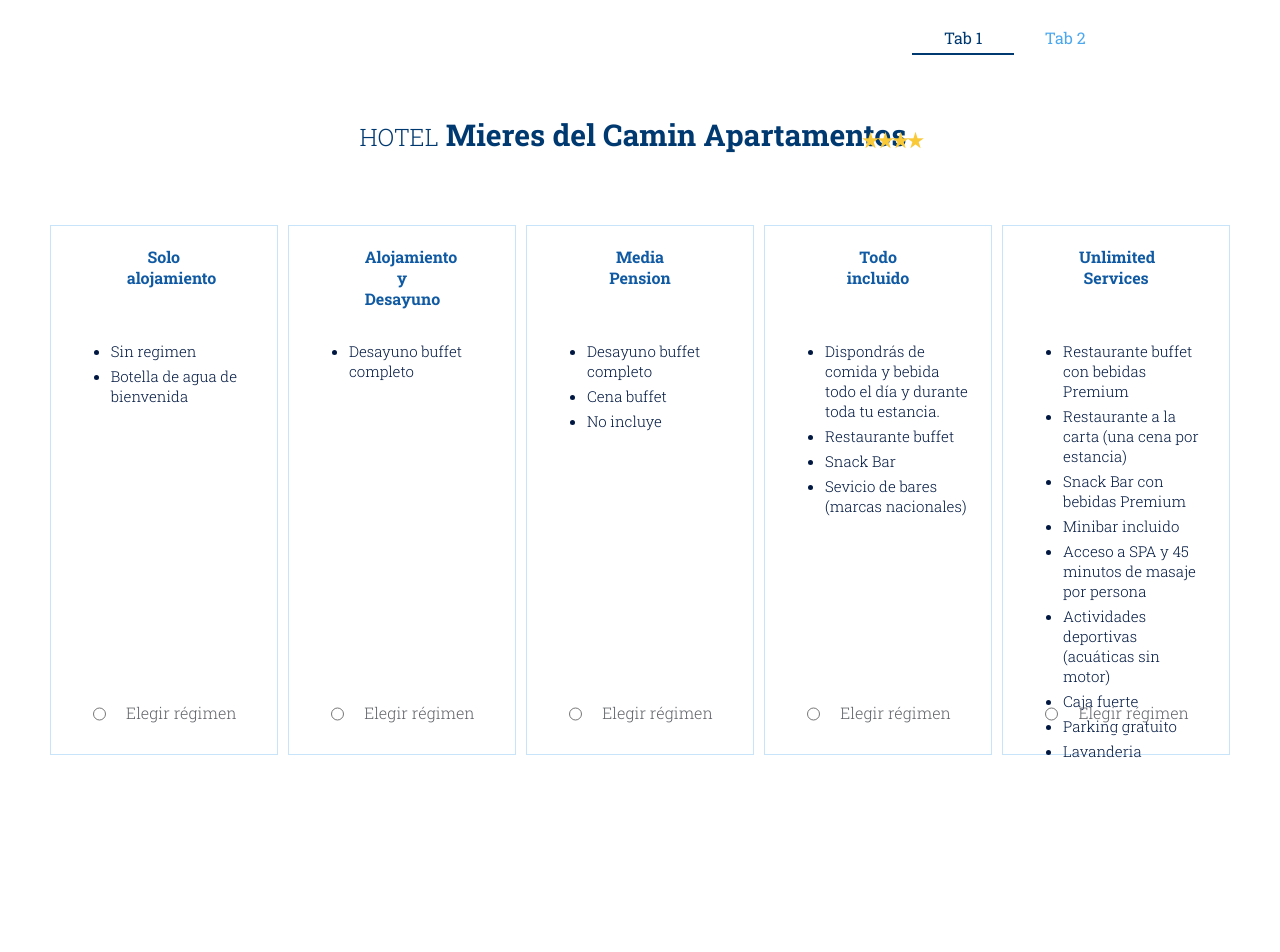
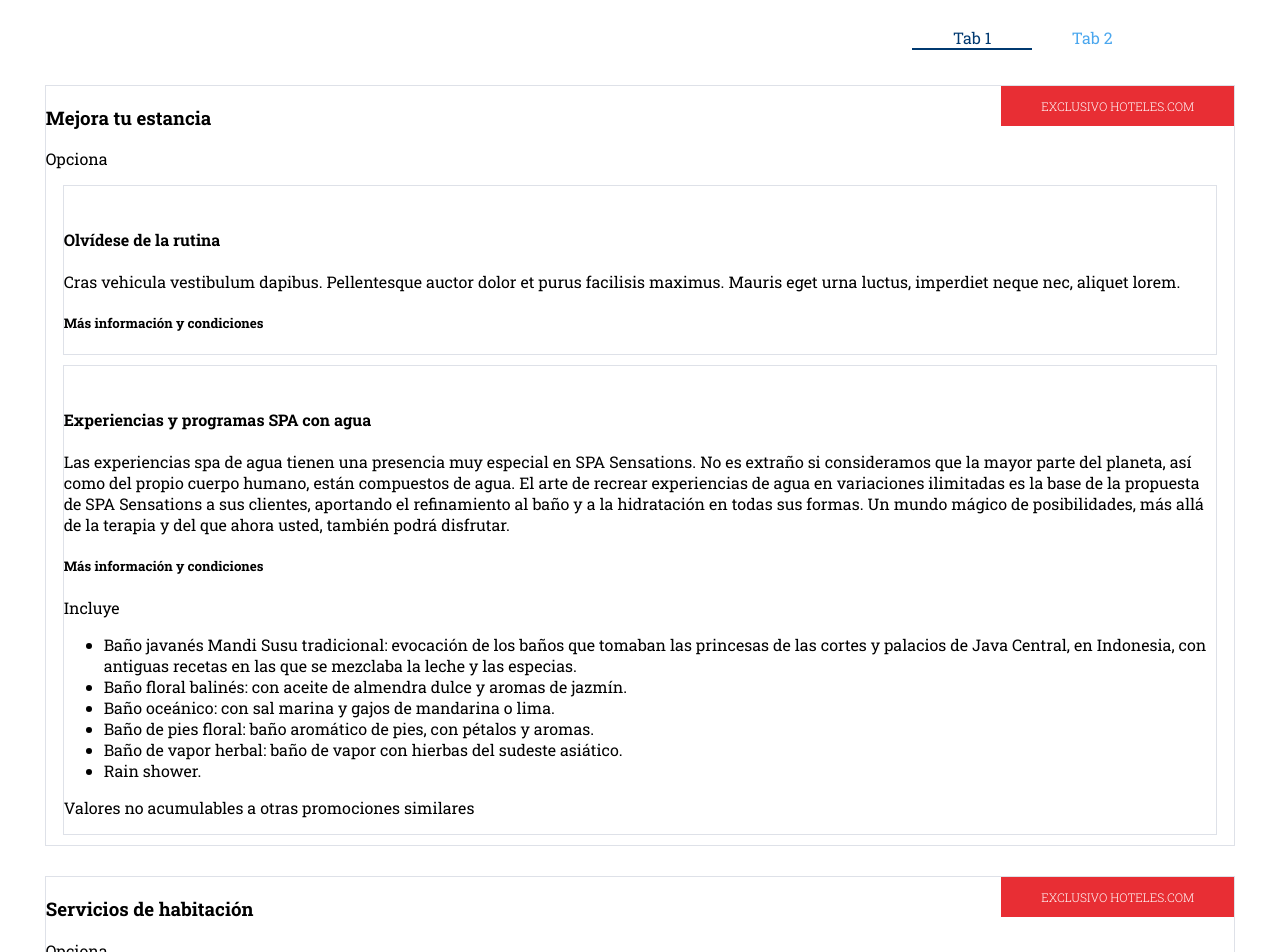
Before and after one commit to marco238/MieresHotel, an Angular app: page /tab2 in a window 1280 px wide. Before the commit this address led to /home. Shown: the top 952 px of the page. Before the commit the page ends 800 px from the top, so only its background shows below. Built offline with nearby package versions, Linux system fonts and the light colour scheme.

Commit message:
feat: tab2 component and grid

```diff
--- a/src/app/app.module.ts
+++ b/src/app/app.module.ts
@@ -7,12 +7,14 @@ import { routes } from './app.routes';
 import { AppComponent } from './app.component';
 import { NavbarComponent } from './components/navbar/navbar.component';
 import { PlanCardsComponent } from './components/plan-cards/plan-cards.component';
+import { ExperiencesComponent } from './components/experiences/experiences.component';
 
 @NgModule({
   declarations: [
     AppComponent,
     NavbarComponent,
-    PlanCardsComponent
+    PlanCardsComponent,
+    ExperiencesComponent
   ],
   imports: [
     BrowserModule,
--- /dev/null
+++ b/src/app/components/experiences/experiences.component.html
@@ -0,0 +1,60 @@
+<div class="section">
+  <div class="plus">
+    <div class="red-sign">
+      <p>EXCLUSIVO HOTELES.COM</p>
+    </div>
+    <div>
+      <i></i>
+      <h3>Mejora tu estancia</h3>
+      <p>Opciona</p>
+    </div>
+
+    <div class="options">
+      <img src="" alt="">
+      <div>
+        <h4>Olvídese de la rutina</h4>
+        <p>Cras vehicula vestibulum dapibus. Pellentesque auctor dolor et purus facilisis maximus. Mauris eget urna luctus, imperdiet neque nec, aliquet lorem. </p>
+        <div>
+          <h5>Más información y condiciones</h5>
+          <i></i>
+        </div>
+      </div>
+    </div>
+
+    <div class="options">
+      <img src="" alt="">
+      <div>
+        <h4>Experiencias y programas SPA con agua</h4>
+        <p>Las experiencias spa de agua tienen una presencia muy especial en SPA Sensations. No es extraño si consideramos que la mayor parte del planeta, así como del propio cuerpo humano, están compuestos de agua.
+           El arte de recrear experiencias de agua en variaciones ilimitadas es la base de la propuesta de SPA Sensations a sus clientes, aportando el refinamiento al baño y a la hidratación en todas sus formas. Un mundo mágico de posibilidades, más allá de la terapia y del que ahora usted, también podrá disfrutar.</p>
+        <div>
+          <h5>Más información y condiciones</h5>
+          <i></i>
+        </div>
+        <div>
+          <p>Incluye</p>
+          <ul>
+            <li>Baño javanés Mandi Susu tradicional: evocación de los baños que tomaban las princesas de las cortes y palacios de Java Central, en Indonesia, con antiguas recetas en las que se mezclaba la leche y las especias.</li>
+            <li>Baño floral balinés: con aceite de almendra dulce y aromas de jazmín.</li>
+            <li>Baño oceánico: con sal marina y gajos de mandarina o lima.</li>
+            <li>Baño de pies floral: baño aromático de pies, con pétalos y aromas.</li>
+            <li>Baño de vapor herbal: baño de vapor con hierbas del sudeste asiático.</li>
+            <li>Rain shower.</li>
+          </ul>
+          <p>Valores no acumulables a otras promociones similares</p>
+        </div>
+      </div>
+    </div>
+  </div>
+
+  <div class="services">
+    <div class="red-sign">
+      <p>EXCLUSIVO HOTELES.COM</p>
+    </div>
+    <div>
+      <i></i>
+      <h3>Servicios de habitación </h3>
+      <p>Opciona</p>
+    </div>
+  </div>
+</div>
--- /dev/null
+++ b/src/app/components/experiences/experiences.component.ts
@@ -0,0 +1,15 @@
+import { Component, OnInit } from '@angular/core';
+
+@Component({
+  selector: 'app-experiences',
+  templateUrl: './experiences.component.html',
+  styleUrls: ['./experiences.component.css']
+})
+export class ExperiencesComponent implements OnInit {
+
+  constructor() { }
+
+  ngOnInit() {
+  }
+
+}
--- a/src/app/components/navbar/navbar.component.html
+++ b/src/app/components/navbar/navbar.component.html
@@ -1,10 +1,14 @@
 <div class="navbar-div">
   <div class="tabs">
+    <a routerLink="tab1">
       <div class="active">
         Tab 1
       </div>
+    </a>
+    <a routerLink="tab2">
       <div class="inactive">
         Tab 2
       </div>
+    </a>
   </div>
 </div>
--- a/src/sass/styles.scss
+++ b/src/sass/styles.scss
@@ -18,6 +18,9 @@ body {
     justify-content: space-around;
     height: 28px;
     width: 204px;
+    a {
+      text-decoration: none;
+    }
     div {
       width: 120px;
       text-align: center;
@@ -114,3 +117,32 @@ body {
     }
   }
 }
+
+.plus {
+  position: relative;
+  border: 1px solid #DEE1E8;
+  margin: 30px auto;
+  .options {
+    border: 1px solid #DEE1E8;
+    width: 97%;
+    margin: 10px auto;
+  }
+}
+
+.red-sign {
+  position: absolute;
+  top: 0;
+  right: 0;
+  background-color: #E82E34;
+  padding: 0 40px;
+  p {
+    color: #fff;
+    font-size: 12px;
+    font-weight: 300;
+  }
+}
+
+.services {
+  position: relative;
+  border: 1px solid #DEE1E8;
+}
--- a/src/styles.css
+++ b/src/styles.css
@@ -18,6 +18,9 @@ body {
   justify-content: space-around;
   height: 28px;
   width: 204px;
+}
+.navbar-div .tabs a {
+  text-decoration: none;
 }
 .navbar-div .tabs div {
   width: 120px;
@@ -113,4 +116,33 @@ body {
   border: 1px solid #4ba7ee;
 }
 
+.plus {
+  position: relative;
+  border: 1px solid #DEE1E8;
+  margin: 30px auto;
+}
+.plus .options {
+  border: 1px solid #DEE1E8;
+  width: 97%;
+  margin: 10px auto;
+}
+
+.red-sign {
+  position: absolute;
+  top: 0;
+  right: 0;
+  background-color: #E82E34;
+  padding: 0 40px;
+}
+.red-sign p {
+  color: #fff;
+  font-size: 12px;
+  font-weight: 300;
+}
+
+.services {
+  position: relative;
+  border: 1px solid #DEE1E8;
+}
+
 /*# sourceMappingURL=styles.css.map */
```
Also changed, not shown: src/app/app.routes.ts (+5 -3 lines), src/app/components/experiences/experiences.component.css (added), 1 other file (tests, documents, lock files or other folders). Lines whose indentation alone changed are shown as unchanged.
